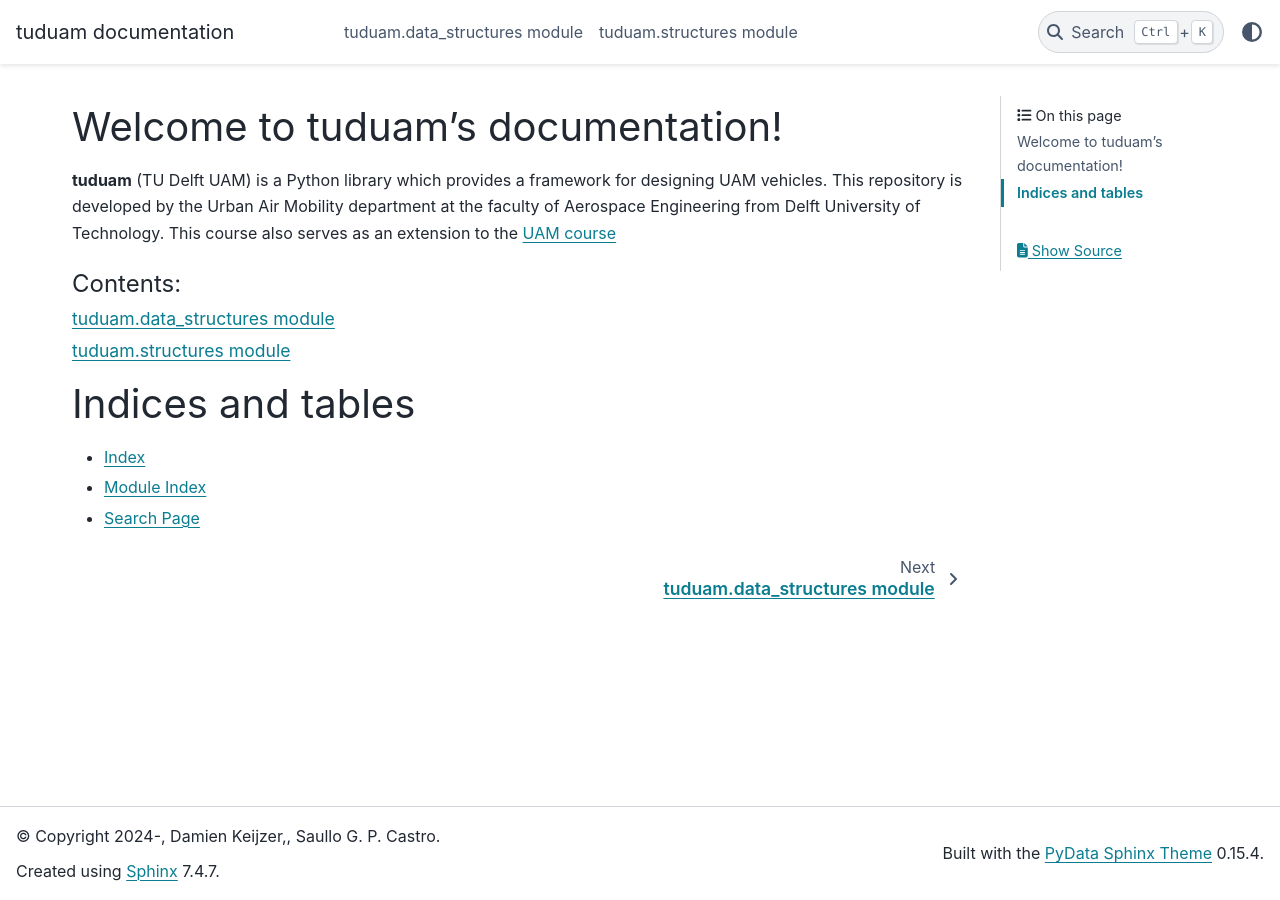
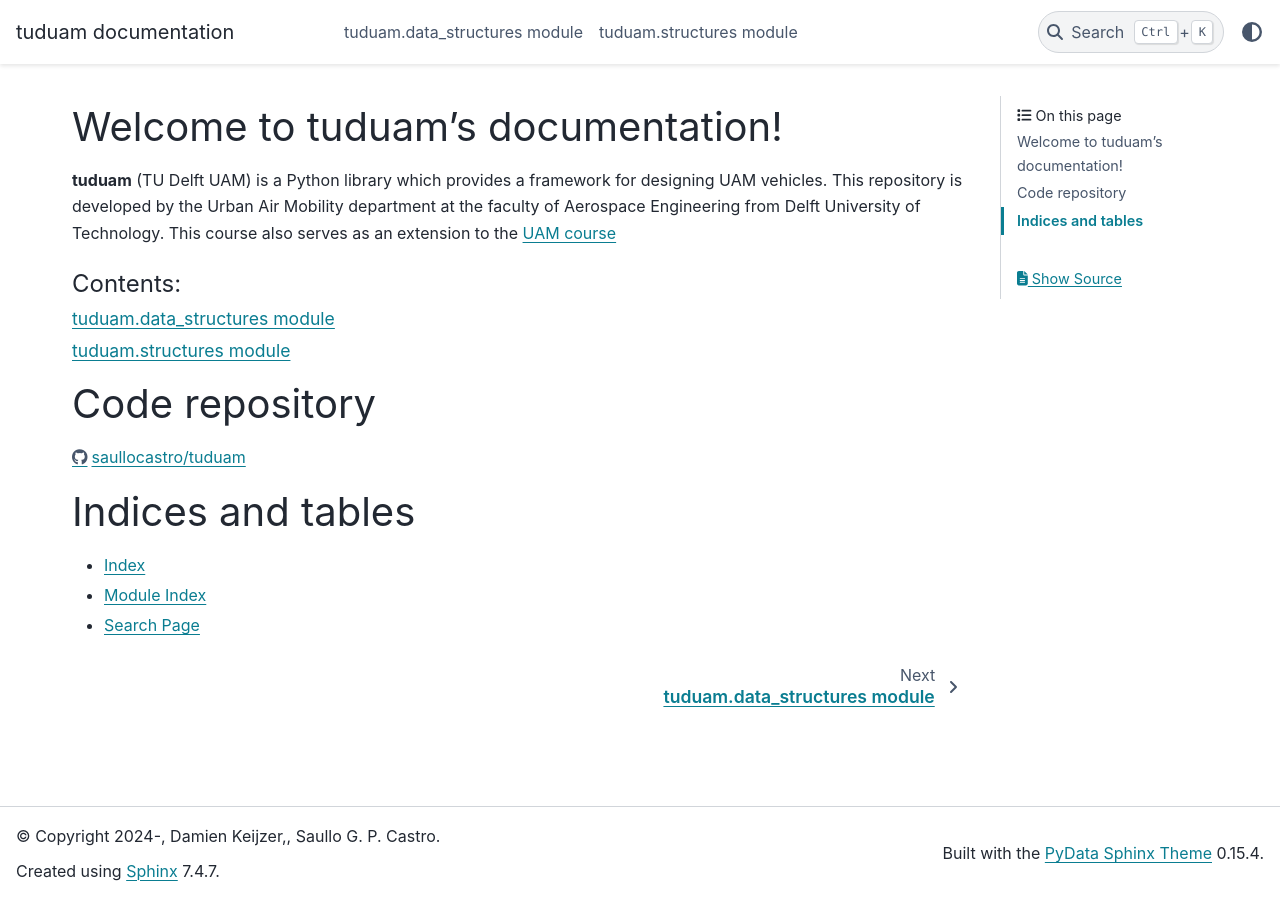
Before and after one commit to saullocastro/tuduam, a Sphinx documentation site: the page built from doc/source/index.rst, in a window 1280 px wide. Built offline with Sphinx 7.4.7 and the PyData theme 0.15.4, drawn with Linux system fonts in a browser that asks for light colours.

```diff
--- a/doc/source/index.rst
+++ b/doc/source/index.rst
@@ -6,8 +6,12 @@
 Welcome to tuduam's documentation!
 ==================================
 
-**tuduam** (TU Delft UAM)  is a Python library which provides a framework for designing UAM vehicles. This repository is developed by the Urban Air Mobility department
-at the faculty of Aerospace Engineering from Delft University of Technology. This course also serves as an extension to the `UAM course <https://online-learning.tudelft.nl/courses/urban-air-mobility/>`_
+**tuduam** (TU Delft UAM)  is a Python library which provides a framework for
+designing UAM vehicles. This repository is developed by the Urban Air Mobility
+department at the faculty of Aerospace Engineering from Delft University of
+Technology. This course also serves as an extension to the `UAM course
+<https://online-learning.tudelft.nl/courses/urban-air-mobility/>`_
+
 
 .. toctree::
    :maxdepth: 2
@@ -17,6 +21,10 @@ at the faculty of Aerospace Engineering from Delft University of Technology. Thi
    structures
 
 
+Code repository
+===============
+
+https://github.com/saullocastro/tuduam
 
 
 Indices and tables
```
Also changed, not shown: README.md (+3 -0 lines).
